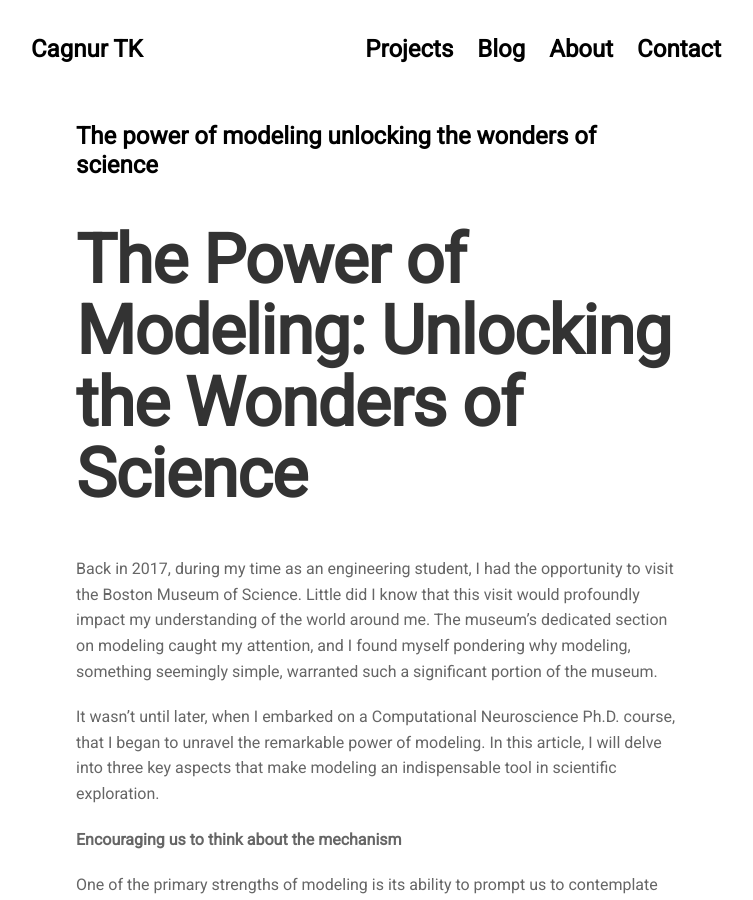
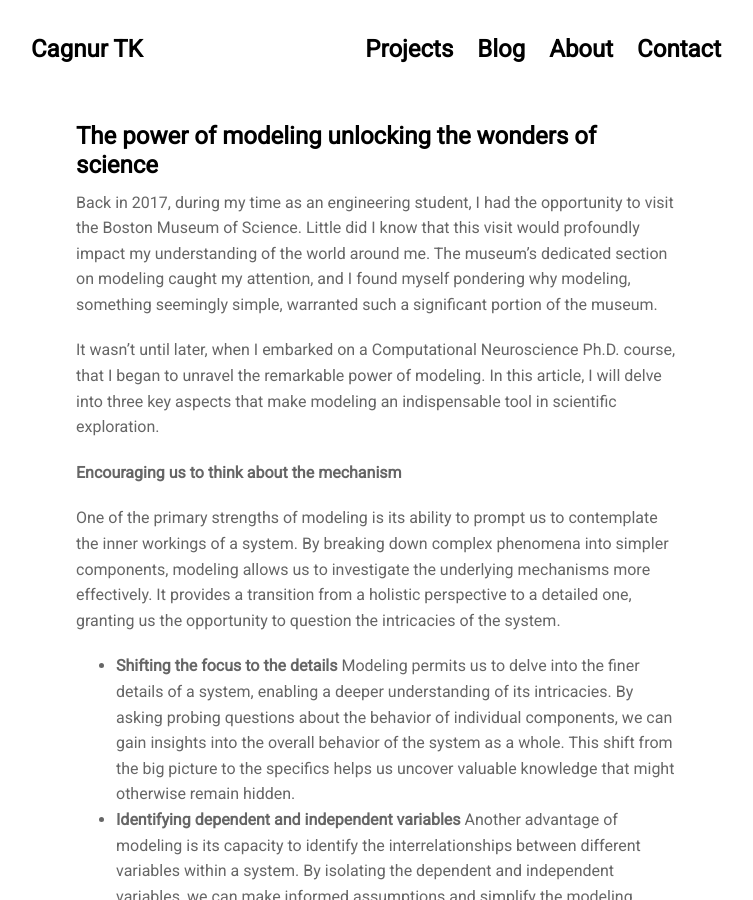
Before and after one commit to Cagnurt/cagnurt.github.io, a Jekyll site: the page built from _posts/2023-06-29-The Power of Modeling Unlocking the Wonders of Science.md, in a window 1280 px wide and 900 px high. Shown: the whole window, without its empty margins (264-1017 px from the left). Built offline with Jekyll 4.4.1, drawn with Linux system fonts in a browser that asks for light colours; nearby versions of some CDN libraries; our own code applies the rules of GitHub Pages for plain Markdown files.

Commit message:
fixed #15

```diff
--- a/_posts/2023-06-29-The Power of Modeling Unlocking the Wonders of Science.md
+++ b/_posts/2023-06-29-The Power of Modeling Unlocking the Wonders of Science.md
@@ -1,5 +1,3 @@
-# The Power of Modeling: Unlocking the Wonders of Science
-
 Back in 2017, during my time as an engineering student, I had the opportunity to visit the Boston Museum of Science. Little did I know that this visit would profoundly impact my understanding of the world around me. The museum's dedicated section on modeling caught my attention, and I found myself pondering why modeling, something seemingly simple, warranted such a significant portion of the museum.
 
 It wasn't until later, when I embarked on a Computational Neuroscience Ph.D. course, that I began to unravel the remarkable power of modeling. In this article, I will delve into three key aspects that make modeling an indispensable tool in scientific exploration.
```
